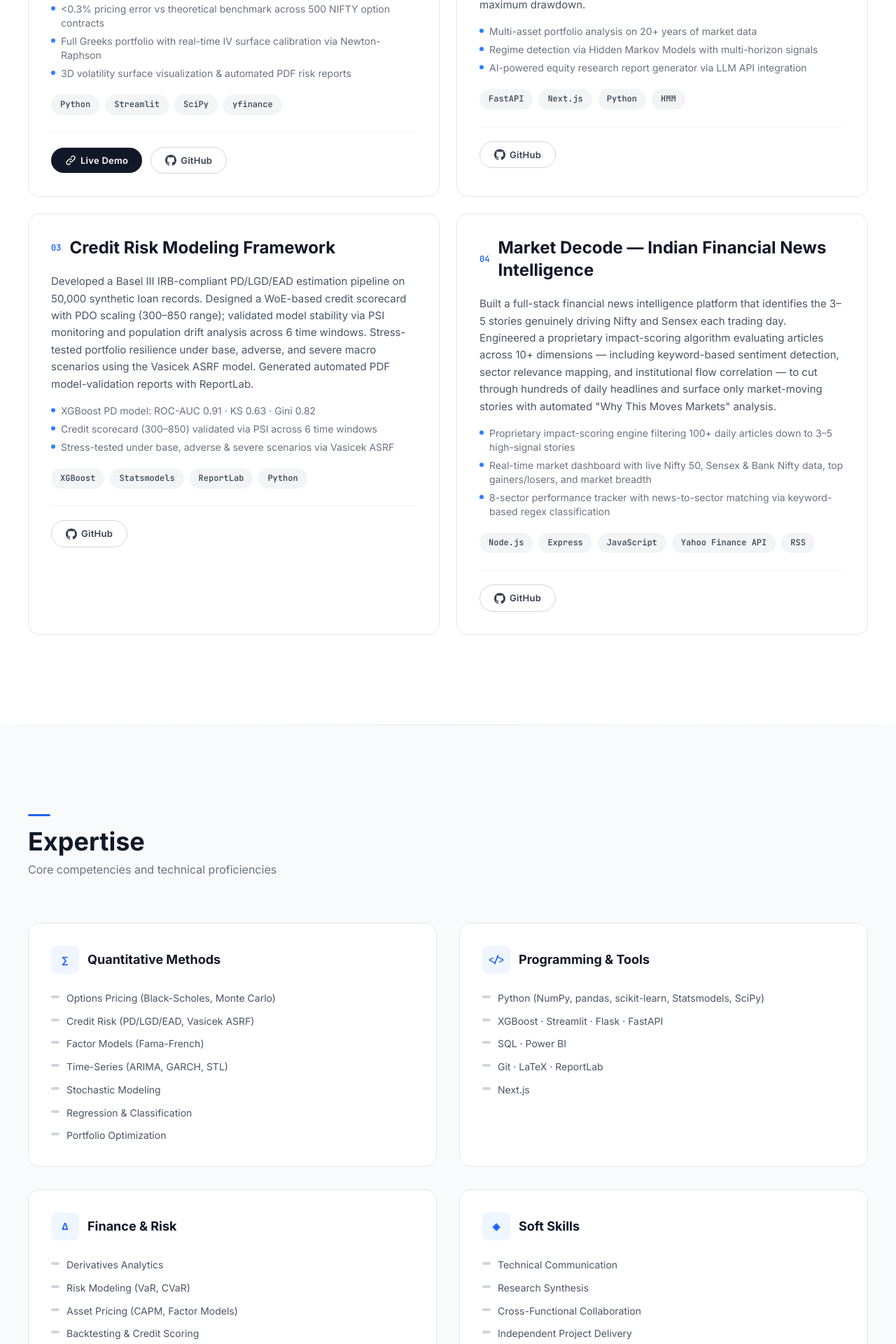
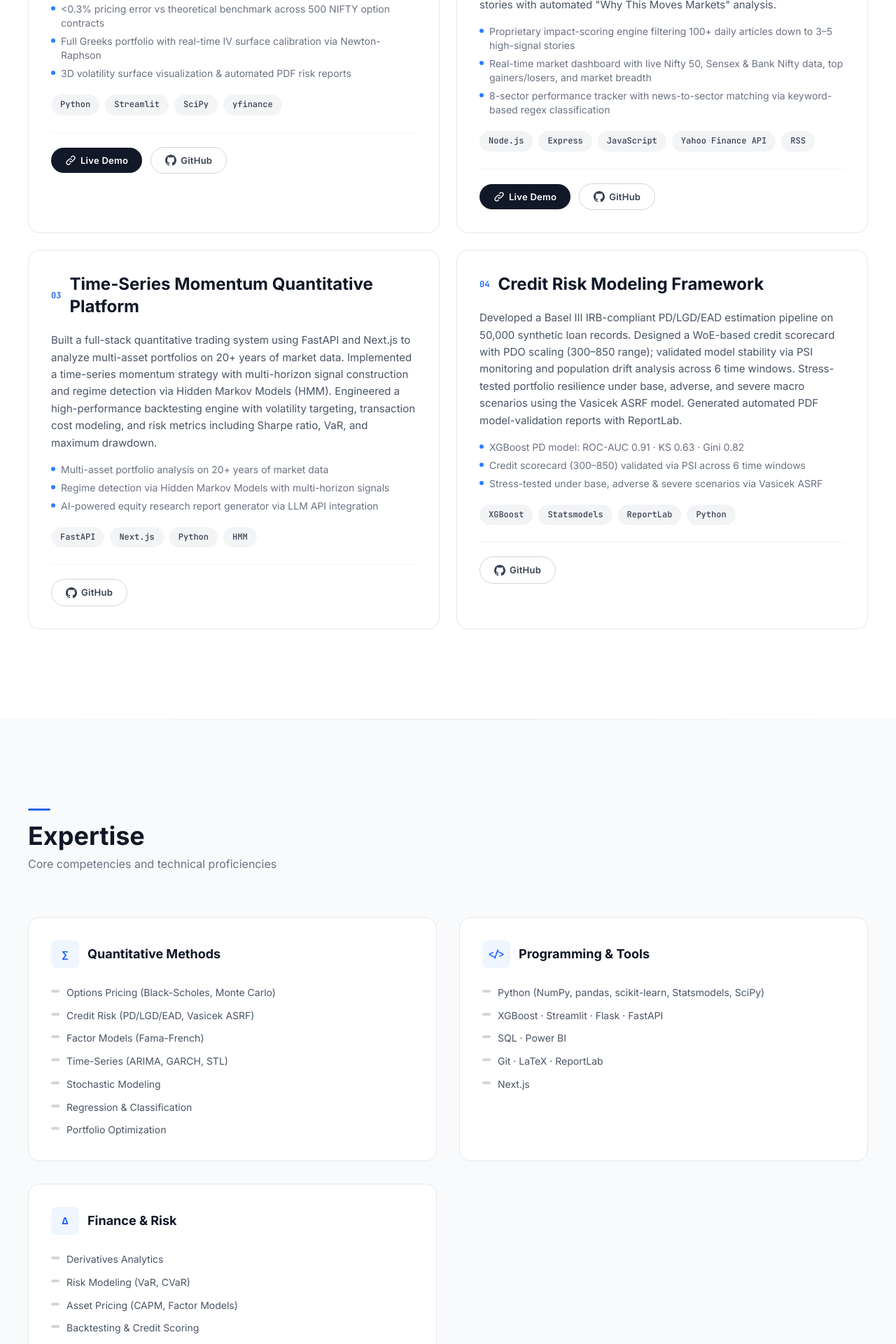
Before and after one commit to MohammedLike/MohammedLike_Portfolio_Website, a React (Vite) app: page / in a window 1280 px wide. Shown: the part 3220-5140 px from the top of the page at 70% size. Built offline with nearby package versions, Linux system fonts and the light colour scheme.

Commit message:
refactor few changes

```diff
--- a/src/components/Projects.jsx
+++ b/src/components/Projects.jsx
@@ -16,6 +16,19 @@ const projects = [
     repo: 'https://github.com/MohammedLike/Black-Scholes-Option-Pricing-Model',
   },
   {
+    title: 'Market Decode — Indian Financial News Intelligence',
+    description:
+      'Built a full-stack financial news intelligence platform that identifies the 3–5 stories genuinely driving Nifty and Sensex each trading day. Engineered a proprietary impact-scoring algorithm evaluating articles across 10+ dimensions — including keyword-based sentiment detection, sector relevance mapping, and institutional flow correlation — to cut through hundreds of daily headlines and surface only market-moving stories with automated "Why This Moves Markets" analysis.',
+    tech: ['Node.js', 'Express', 'JavaScript', 'Yahoo Finance API', 'RSS'],
+    highlights: [
+      'Proprietary impact-scoring engine filtering 100+ daily articles down to 3–5 high-signal stories',
+      'Real-time market dashboard with live Nifty 50, Sensex & Bank Nifty data, top gainers/losers, and market breadth',
+      '8-sector performance tracker with news-to-sector matching via keyword-based regex classification',
+    ],
+    liveUrl: 'https://financialmarketnews.netlify.app/',
+    repo: 'https://github.com/MohammedLike/Indian-Financial-News-',
+  },
+  {
     title: 'Time-Series Momentum Quantitative Platform',
     description:
       'Built a full-stack quantitative trading system using FastAPI and Next.js to analyze multi-asset portfolios on 20+ years of market data. Implemented a time-series momentum strategy with multi-horizon signal construction and regime detection via Hidden Markov Models (HMM). Engineered a high-performance backtesting engine with volatility targeting, transaction cost modeling, and risk metrics including Sharpe ratio, VaR, and maximum drawdown.',
@@ -26,7 +39,7 @@ const projects = [
       'AI-powered equity research report generator via LLM API integration',
     ],
     liveUrl: '',
-    repo: 'https://github.com/MohammedLike/TSMOM-Strategy',
+    repo: 'https://github.com/MohammedLike/Time-Series-Momentum-TSMOM-strategy-system',
   },
   {
     title: 'Credit Risk Modeling Framework',
@@ -41,19 +54,7 @@ const projects = [
     liveUrl: '',
     repo: 'https://github.com/MohammedLike/Credit-Risk-Modeling',
   },
-  {
-    title: 'Market Decode — Indian Financial News Intelligence',
-    description:
-      'Built a full-stack financial news intelligence platform that identifies the 3–5 stories genuinely driving Nifty and Sensex each trading day. Engineered a proprietary impact-scoring algorithm evaluating articles across 10+ dimensions — including keyword-based sentiment detection, sector relevance mapping, and institutional flow correlation — to cut through hundreds of daily headlines and surface only market-moving stories with automated "Why This Moves Markets" analysis.',
-    tech: ['Node.js', 'Express', 'JavaScript', 'Yahoo Finance API', 'RSS'],
-    highlights: [
-      'Proprietary impact-scoring engine filtering 100+ daily articles down to 3–5 high-signal stories',
-      'Real-time market dashboard with live Nifty 50, Sensex & Bank Nifty data, top gainers/losers, and market breadth',
-      '8-sector performance tracker with news-to-sector matching via keyword-based regex classification',
-    ],
-    liveUrl: '',
-    repo: 'https://github.com/MohammedLike/Indian-Financial-News-',
-  },
+
 ]
 
 function ProjectCard({ project, index }) {
@@ -128,7 +129,7 @@ function ProjectCard({ project, index }) {
             className="link-btn link-btn-secondary"
           >
             <svg className="h-4 w-4" fill="currentColor" viewBox="0 0 24 24">
-              <path d="M12 0c-6.626 0-12 5.373-12 12 0 5.302 3.438 9.8 8.207 11.387.599.111.793-.261.793-.577v-2.234c-3.338.726-4.033-1.416-4.033-1.416-.546-1.387-1.333-1.756-1.333-1.756-1.089-.745.083-.729.083-.729 1.205.084 1.839 1.237 1.839 1.237 1.07 1.834 2.807 1.304 3.492.997.107-.775.418-1.305.762-1.604-2.665-.305-5.467-1.334-5.467-5.931 0-1.311.469-2.381 1.236-3.221-.124-.303-.535-1.524.117-3.176 0 0 1.008-.322 3.301 1.23.957-.266 1.983-.399 3.003-.404 1.02.005 2.047.138 3.006.404 2.291-1.552 3.297-1.23 3.297-1.23.653 1.653.242 2.874.118 3.176.77.84 1.235 1.911 1.235 3.221 0 4.609-2.807 5.624-5.479 5.921.43.372.823 1.102.823 2.222v3.293c0 .319.192.694.801.576 4.765-1.589 8.199-6.086 8.199-11.386 0-6.627-5.373-12-12-12z"/>
+              <path d="M12 0c-6.626 0-12 5.373-12 12 0 5.302 3.438 9.8 8.207 11.387.599.111.793-.261.793-.577v-2.234c-3.338.726-4.033-1.416-4.033-1.416-.546-1.387-1.333-1.756-1.333-1.756-1.089-.745.083-.729.083-.729 1.205.084 1.839 1.237 1.839 1.237 1.07 1.834 2.807 1.304 3.492.997.107-.775.418-1.305.762-1.604-2.665-.305-5.467-1.334-5.467-5.931 0-1.311.469-2.381 1.236-3.221-.124-.303-.535-1.524.117-3.176 0 0 1.008-.322 3.301 1.23.957-.266 1.983-.399 3.003-.404 1.02.005 2.047.138 3.006.404 2.291-1.552 3.297-1.23 3.297-1.23.653 1.653.242 2.874.118 3.176.77.84 1.235 1.911 1.235 3.221 0 4.609-2.807 5.624-5.479 5.921.43.372.823 1.102.823 2.222v3.293c0 .319.192.694.801.576 4.765-1.589 8.199-6.086 8.199-11.386 0-6.627-5.373-12-12-12z" />
             </svg>
             GitHub
           </a>
--- a/src/components/Resume.jsx
+++ b/src/components/Resume.jsx
@@ -58,7 +58,7 @@ export default function Resume() {
             </p>
           </div>
           <div className="stat-card">
-            <p className="text-3xl font-bold text-gray-900 md:text-4xl">3</p>
+            <p className="text-3xl font-bold text-gray-900 md:text-4xl">5</p>
             <p className="mt-2 text-sm text-gray-600">
               Quantitative Projects Delivered
             </p>
--- a/src/components/Skills.jsx
+++ b/src/components/Skills.jsx
@@ -38,16 +38,7 @@ const skillCategories = [
       'Implied Volatility Surfaces',
     ],
   },
-  {
-    title: 'Soft Skills',
-    icon: '◈',
-    skills: [
-      'Technical Communication',
-      'Research Synthesis',
-      'Cross-Functional Collaboration',
-      'Independent Project Delivery',
-    ],
-  },
+
 ]
 
 export default function Skills() {
```
